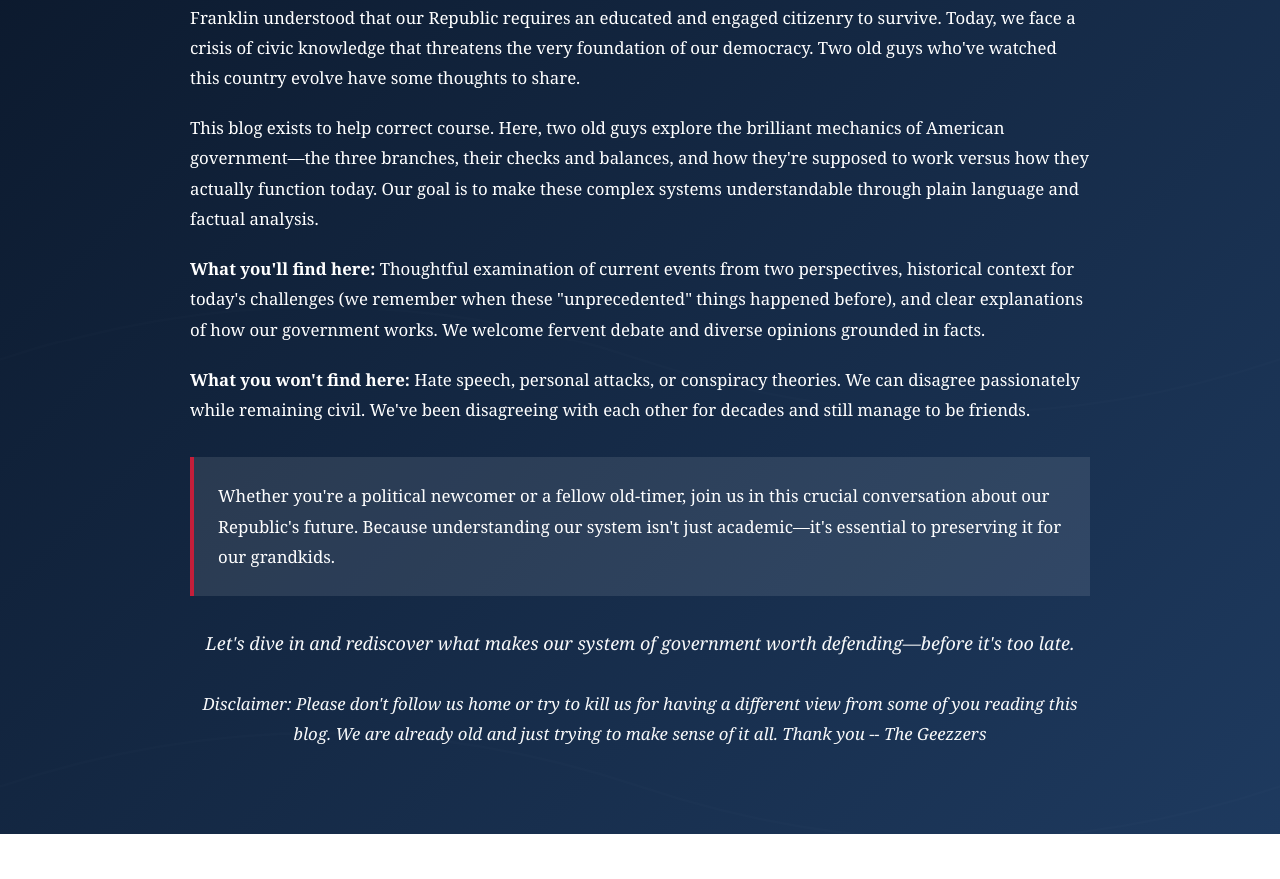
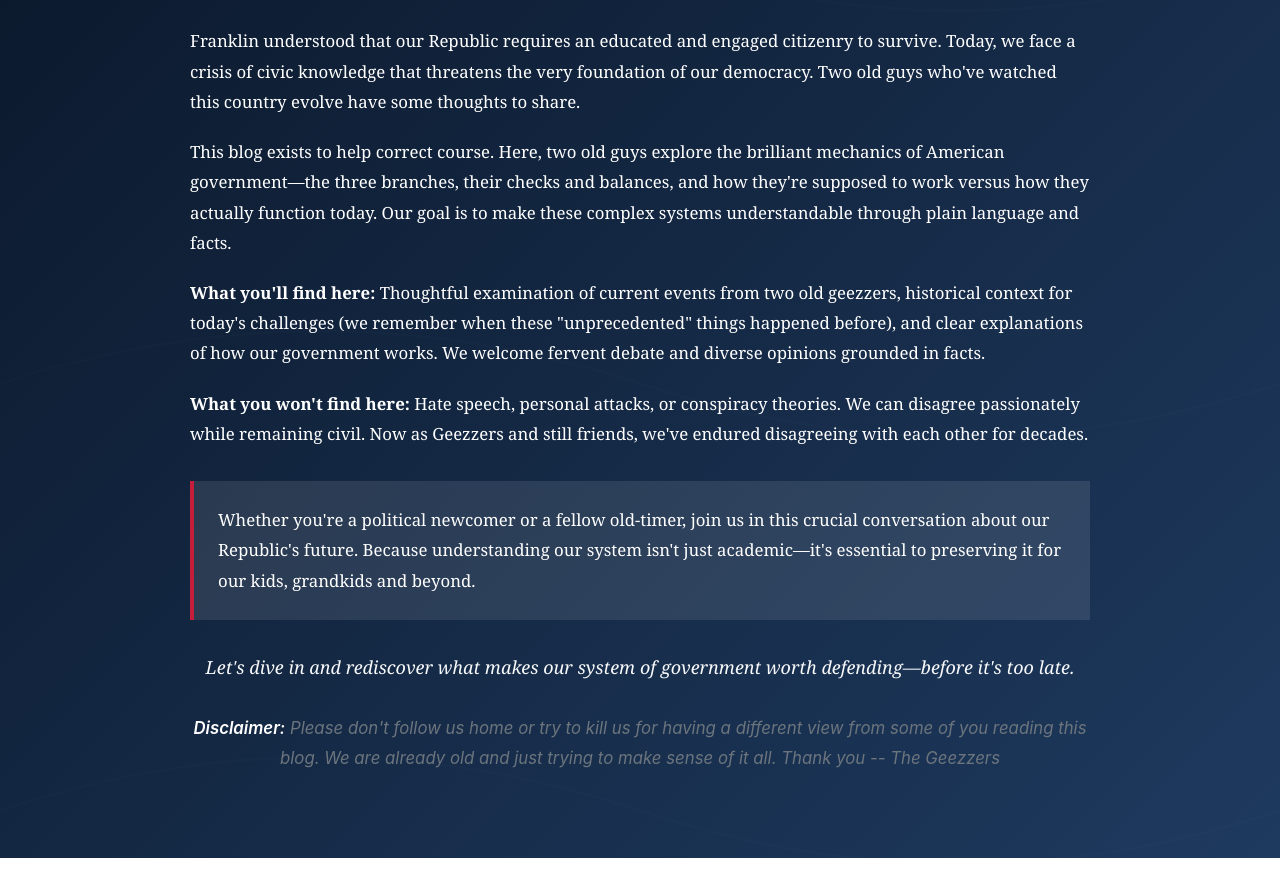
Before and after one commit to jakStrick/geezzersgazzette, a plain HTML site: page index.html in a window 1280 px wide. Shown: the part 543-1422 px from the top of the page. Drawn offline with Linux system fonts and the light colour scheme.

Commit message:
adding better descriptio of site

```diff
--- a/assets/css/styles.css
+++ b/assets/css/styles.css
@@ -359,6 +359,12 @@ nav {
 
 .read-more:hover::after {
 	transform: translateX(3px);
+}
+
+.disclaimer {
+	font-size: 1em;
+	color: var(--gray);
+	font-family: -apple-system, BlinkMacSystemFont, "Segoe UI", sans-serif;
 }
 
 /* Tags */
--- a/assets/templates/navbar.html
+++ b/assets/templates/navbar.html
@@ -16,8 +16,9 @@
 		<div class="established">Observing Politics Since Adam and Eve</div>
 	</div>
 	<ul class="nav-links">
-		<li><a href="https://www.dcsswebdev.com">Home</a></li>
-		<li><a href="https://www.house.gov/">Congress</a></li>
+		<li><a href="https://www.geezzersgazzette.com">Home</a></li>
+		<li><a href="https://www.house.gov/">House</a></li>
+        <li><a href="https://www.senate.gov/">Senate</a></li>
 		<li><a href="https://www.whitehouse.gov/">White House</a></li>
 		<li><a href="https://www.supremecourt.gov/">SCOTUS</a></li>
 		<li><a href="#opinion">Opinion</a></li>
--- a/index.html
+++ b/index.html
@@ -52,12 +52,12 @@
 						three branches, their checks and balances, and how they're
 						supposed to work versus how they actually function today. Our
 						goal is to make these complex systems understandable through
-						plain language and factual analysis.
+						plain language and facts.
 					</p>
 
 					<p>
 						<strong>What you'll find here:</strong> Thoughtful examination
-						of current events from two perspectives, historical context
+						of current events from two old geezzers, historical context
 						for today's challenges (we remember when these "unprecedented"
 						things happened before), and clear explanations of how our
 						government works. We welcome fervent debate and diverse
@@ -67,15 +67,17 @@
 					<p>
 						<strong>What you won't find here:</strong> Hate speech,
 						personal attacks, or conspiracy theories. We can disagree
-						passionately while remaining civil. We've been disagreeing
-						with each other for decades and still manage to be friends.
+						passionately while remaining civil. Now as Geezzers and still
+						friends, we've endured disagreeing with each other for
+						decades.
 					</p>
 
 					<p class="mission-cta">
 						Whether you're a political newcomer or a fellow old-timer,
 						join us in this crucial conversation about our Republic's
 						future. Because understanding our system isn't just
-						academic—it's essential to preserving it for our grandkids.
+						academic—it's essential to preserving it for our kids,
+						grandkids and beyond.
 					</p>
 
 					<div class="mission-signature">
@@ -86,12 +88,12 @@
 						<br /><br />
 						<p>
 							<em
-								><span class="disclaimer">Disclaimer:</span> Please
+								><span class="disclaimer"><strong>Disclaimer:</strong> Please
 								don't follow us home or try to kill us for having a
 								different view from some of you reading this blog. We
 								are already old and just trying to make sense of it all.
 								Thank you -- The Geezzers</em
-							>
+							></span>
 						</p>
 					</div>
 				</div>
```
